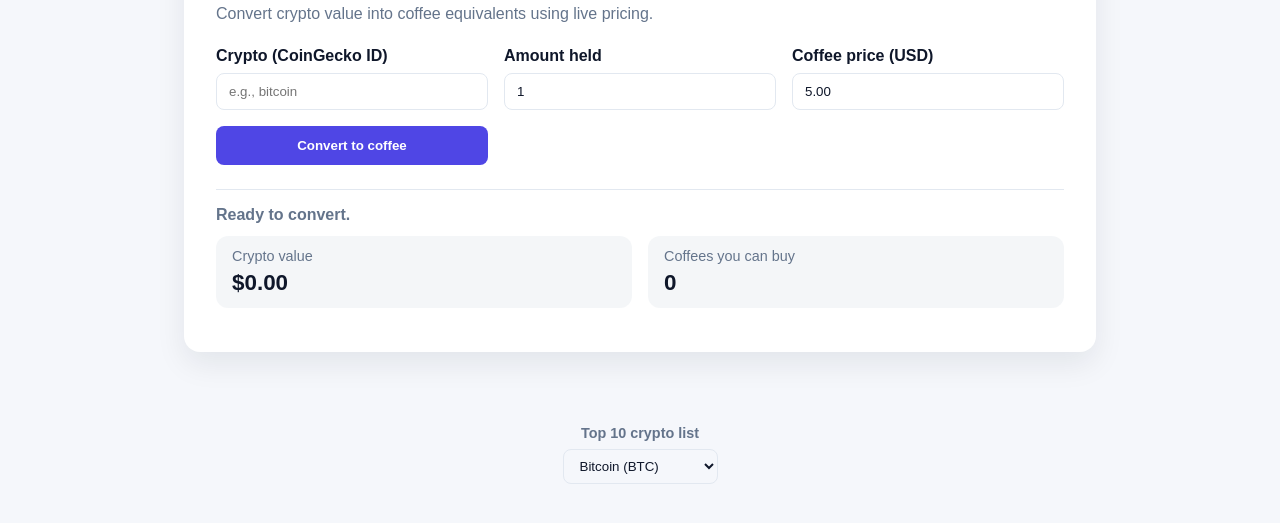
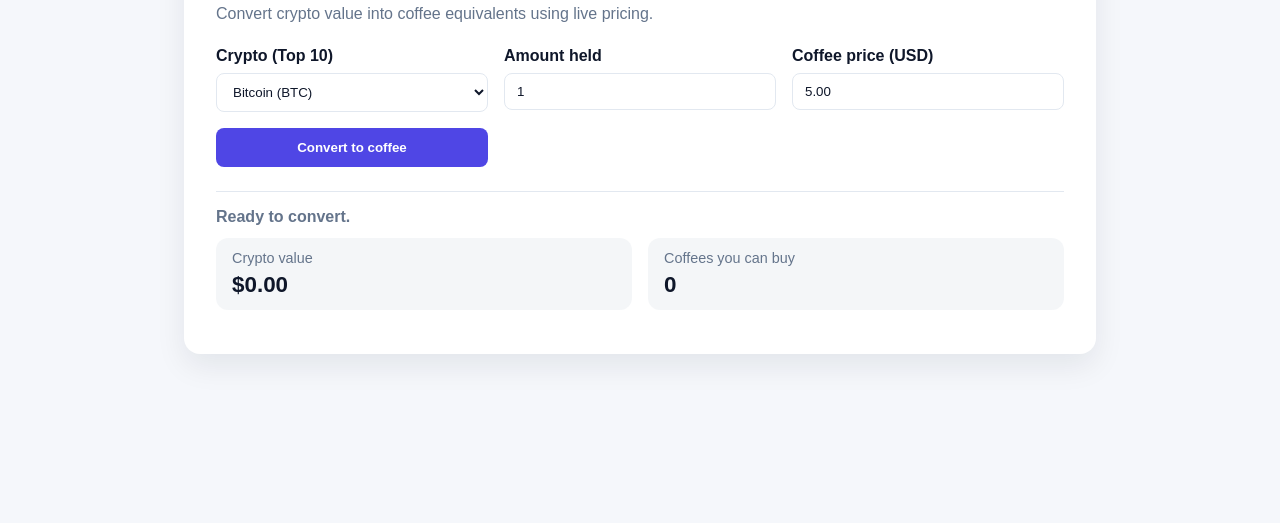
Before and after one commit to adelcareers/crypto-to-coffee-converter, a plain HTML site: page index.html in a window 1280 px wide. Shown: the part 177-700 px from the top of the page. Drawn offline with Linux system fonts and the light colour scheme.

Commit message:
Use top-10 dropdown for coin selection

```diff
--- a/assets/css/styles.css
+++ b/assets/css/styles.css
@@ -84,7 +84,8 @@ body {
   font-weight: 600;
 }
 
-.field input {
+.field input,
+.field select {
   padding: 10px 12px;
   border-radius: 8px;
   border: 1px solid var(--border);
@@ -158,31 +159,6 @@ body {
   color: #16a34a;
 }
 
-.footer {
-  text-align: center;
-  padding: 24px;
-  color: var(--muted);
-}
-
-.footer-field {
-  display: inline-flex;
-  flex-direction: column;
-  gap: 8px;
-  font-weight: 600;
-}
-
-.footer-label {
-  color: var(--muted);
-  font-size: 0.9rem;
-}
-
-.footer-field select {
-  border-radius: 8px;
-  padding: 8px 12px;
-  border: 1px solid var(--border);
-  background: transparent;
-  color: var(--text);
-}
 
 @media (max-width: 600px) {
   .nav {
--- a/assets/js/script.js
+++ b/assets/js/script.js
@@ -8,7 +8,6 @@ const cryptoValueEl = document.getElementById("cryptoValue");
 const coffeeCountEl = document.getElementById("coffeeCount");
 const noteText = document.getElementById("noteText");
 const convertButton = document.getElementById("convertButton");
-const topCryptoSelect = document.getElementById("topCryptoSelect");
 
 // This function applies the selected theme by toggling a class on the body.
 function applyTheme(theme) {
@@ -46,10 +45,6 @@ themeToggleButton.addEventListener("click", () => {
 	applyTheme(nextTheme);
 });
 
-// This listener helps beginners by copying the dropdown value into the input.
-topCryptoSelect.addEventListener("change", (event) => {
-	cryptoIdInput.value = event.target.value;
-});
 
 // This helper formats numbers into USD currency for display.
 function formatCurrency(value) {
--- a/index.html
+++ b/index.html
@@ -30,14 +30,19 @@
 
         <form class="form" id="converterForm">
           <label class="field">
-            <span>Crypto (CoinGecko ID)</span>
-            <input
-              id="cryptoIdInput"
-              name="crypto"
-              type="text"
-              placeholder="e.g., bitcoin"
-              required
-            />
+            <span>Crypto (Top 10)</span>
+            <select id="cryptoIdInput" name="crypto" required>
+              <option value="bitcoin">Bitcoin (BTC)</option>
+              <option value="ethereum">Ethereum (ETH)</option>
+              <option value="tether">Tether (USDT)</option>
+              <option value="binancecoin">BNB (BNB)</option>
+              <option value="solana">Solana (SOL)</option>
+              <option value="ripple">XRP (XRP)</option>
+              <option value="usd-coin">USDC (USDC)</option>
+              <option value="cardano">Cardano (ADA)</option>
+              <option value="dogecoin">Dogecoin (DOGE)</option>
+              <option value="tron">TRON (TRX)</option>
+            </select>
           </label>
 
           <label class="field">
@@ -88,24 +93,6 @@
       </section>
     </main>
 
-    <footer class="footer">
-      <label class="footer-field">
-        <span class="footer-label">Top 10 crypto list</span>
-        <select id="topCryptoSelect">
-          <option value="bitcoin">Bitcoin (BTC)</option>
-          <option value="ethereum">Ethereum (ETH)</option>
-          <option value="tether">Tether (USDT)</option>
-          <option value="binancecoin">BNB (BNB)</option>
-          <option value="solana">Solana (SOL)</option>
-          <option value="ripple">XRP (XRP)</option>
-          <option value="usd-coin">USDC (USDC)</option>
-          <option value="cardano">Cardano (ADA)</option>
-          <option value="dogecoin">Dogecoin (DOGE)</option>
-          <option value="tron">TRON (TRX)</option>
-        </select>
-      </label>
-    </footer>
-
     <script src="assets/js/script.js"></script>
   </body>
 </html>
```
